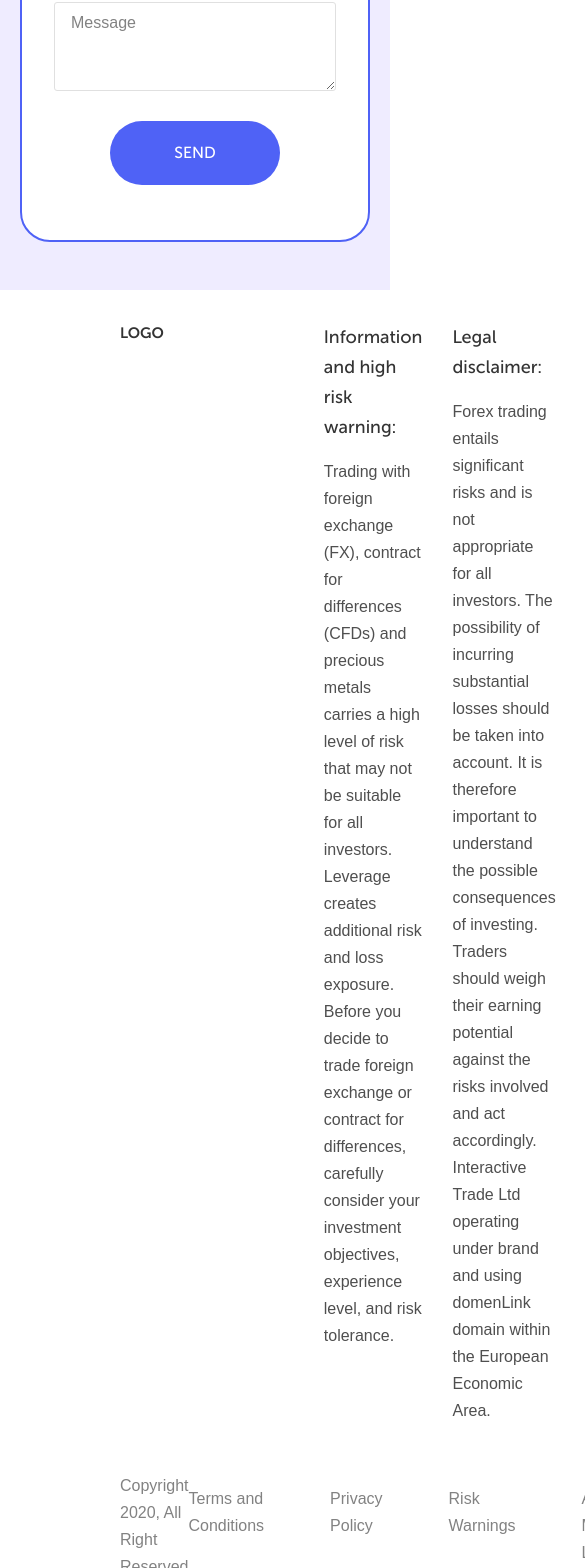
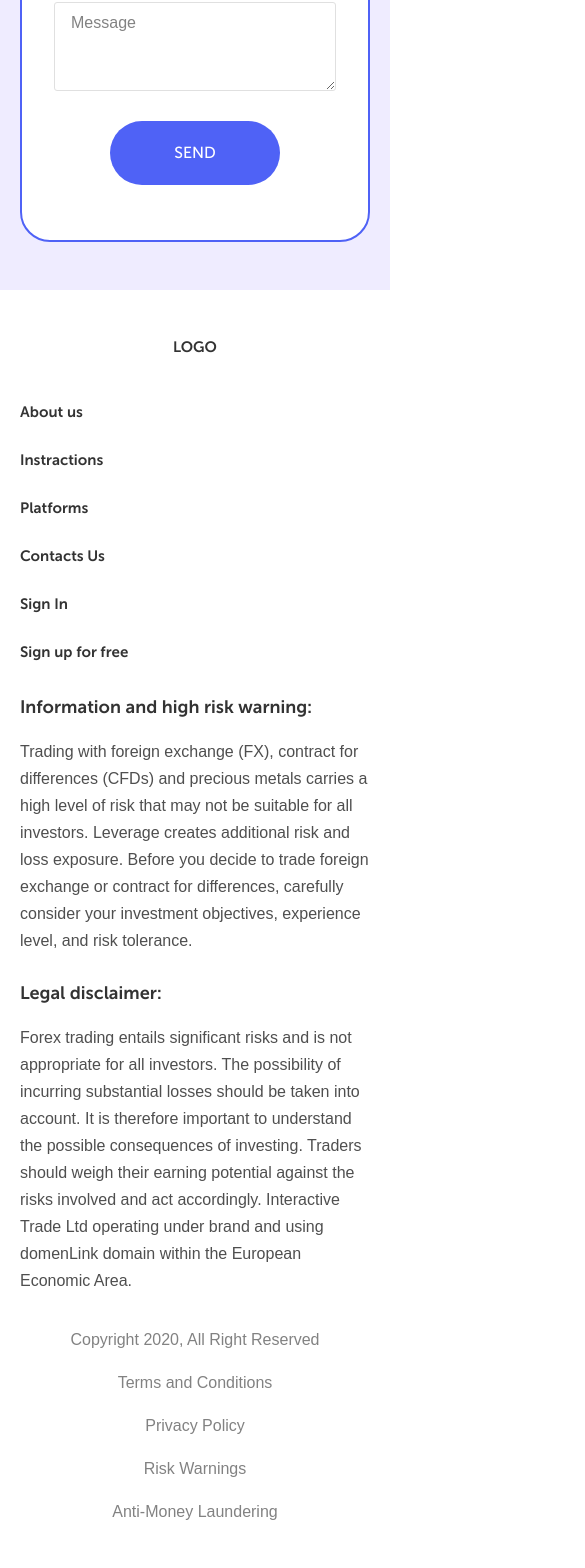
Before and after one commit to Violettalez/landing-vue-test, a Vue app: page / in a window 390 px wide. Shown: the part 5257-6825 px from the top of the page, 585 px wide, since content can reach past the window. Built offline with nearby package versions, Linux system fonts and the light colour scheme.

Commit message:
Refactor Footer component for improved layout and responsiveness

```diff
--- a/src/components/Footer.vue
+++ b/src/components/Footer.vue
@@ -1,10 +1,32 @@
 <script></script>
 <template>
-  <footer class="py-8 px-30">
-    <div class="flex justify-between items-start mb-12">
-      <h3 class="cursor-pointer font-museo font-bold text-[15px] text-gray mr-40 flex-1">LOGO</h3>
-      <div class="flex flex-col gap-4 mr-[30px] flex-3">
-        <h3 class="font-museo font-medium text-lg leading-[30px] text-gray">
+  <footer
+    class="py-8 desktop:px-30 tablet:pt-[62px] tablet:pb-12 tablet:px-10 mobile:px-5 mobile:pt-[46px] mobile:pb-8"
+  >
+    <div
+      class="flex desktop:flex-row tablet:flex-col mobile:flex-col justify-between mobile:items-start desktop:items-start tablet:items-center desctop:mb-12 tablet:mb-10 mobile:mb-8"
+    >
+      <h3
+        class="cursor-pointer font-museo font-bold text-[15px] text-gray desktop:mr-40 desktop:flex-1 desktop:text-start tablet:text-center mobile:text-center desktop:w-auto target:w-full mobile:w-full desktop:mb-0 tablet:mb-[54px] mobile:mb-[46px]"
+      >
+        LOGO
+      </h3>
+      <ul
+        class="w-full tablet:mb-10 mobile:mb-8 mobile:gap-8 *:font-museo *:font-bold *:text-[15px] *:text-gray leading-4 desktop:hidden tablet:flex mobile:flex tablet:flex-row mobile:flex-col tablet:justify-between tablet:items-center"
+      >
+        <li><a href="#">About us</a></li>
+        <li><a href="#">Instractions</a></li>
+        <li><a href="#">Platforms</a></li>
+        <li><a href="#">Contacts Us</a></li>
+        <li><a href="#">Sign In</a></li>
+        <li><a href="#">Sign up for free</a></li>
+      </ul>
+      <div
+        class="flex flex-col gap-4 desktop:mr-[30px] desktop:flex-3 desktop:mb-0 tablet:mb-8 mobile:mb-6 desktop:px-0 tablet:px-[90px] mobile:px-0"
+      >
+        <h3
+          class="font-museo font-bold text-lg leading-[30px] text-gray desktop:text-start tablet:text-center mobile:text-start"
+        >
           Information and high risk warning:
         </h3>
         <p class="font-montserrat font-normal text-base leading-[27px] text-gray-text">
@@ -15,8 +37,14 @@
           tolerance.
         </p>
       </div>
-      <div class="flex flex-col gap-4 mr-[96px] flex-3">
-        <h3 class="font-museo font-medium text-lg leading-[30px] text-gray">Legal disclaimer:</h3>
+      <div
+        class="flex flex-col gap-4 desktop:mr-[96px] desktop:flex-3 desktop:px-0 tablet:px-[90px] mobile:px-0"
+      >
+        <h3
+          class="font-museo font-bold text-lg leading-[30px] text-gray desktop:text-start tablet:text-center mobile:text-start"
+        >
+          Legal disclaimer:
+        </h3>
         <p class="font-montserrat font-normal text-base leading-[27px] text-gray-text">
           Forex trading entails significant risks and is not appropriate for all investors. The
           possibility of incurring substantial losses should be taken into account. It is therefore
@@ -26,7 +54,7 @@
         </p>
       </div>
       <ul
-        class="flex flex-col gap-6 *:font-museo *:font-bold *:text-[15px] *:text-gray leading-4 flex-1"
+        class="flex-col gap-6 *:font-museo *:font-bold *:text-[15px] *:text-gray leading-4 flex-1 desktop:flex tablet:hidden mobile:hidden"
       >
         <li><a href="#">About us</a></li>
         <li><a href="#">Instractions</a></li>
@@ -36,12 +64,16 @@
         <li><a href="#">Sign up for free</a></li>
       </ul>
     </div>
-    <div class="flex justify-between items-center">
-      <p class="font-montserrat font-normal text-base leading-[27px] text-gray-dark">
+    <div
+      class="flex desktop:flex-row tablet:flex-col mobile:flex-col justify-between items-center desktop:gap-0 tablet:gap-4 mobile:gap-4"
+    >
+      <p
+        class="font-montserrat font-normal text-base leading-[27px] text-gray-dark desktop:text-start tablet:text-center mobile:text-center"
+      >
         Copyright 2020, All Right Reserved
       </p>
       <div
-        class="flex gap-[66px] *:font-montserrat *:font-normal *:text-base *:leading-[27px] *:text-gray-dark"
+        class="flex desktop:flex-row tablet:flex-col mobile:flex-col desktop:gap-[66px] tablet:gap-4 mobile:gap-4 *:font-montserrat *:font-normal *:text-base *:leading-[27px] *:text-gray-dark desktop:*:text-start tablet:*:text-center mobile:*:text-center"
       >
         <a href="#">Terms and Conditions</a>
         <a href="#">Privacy Policy</a>
```
